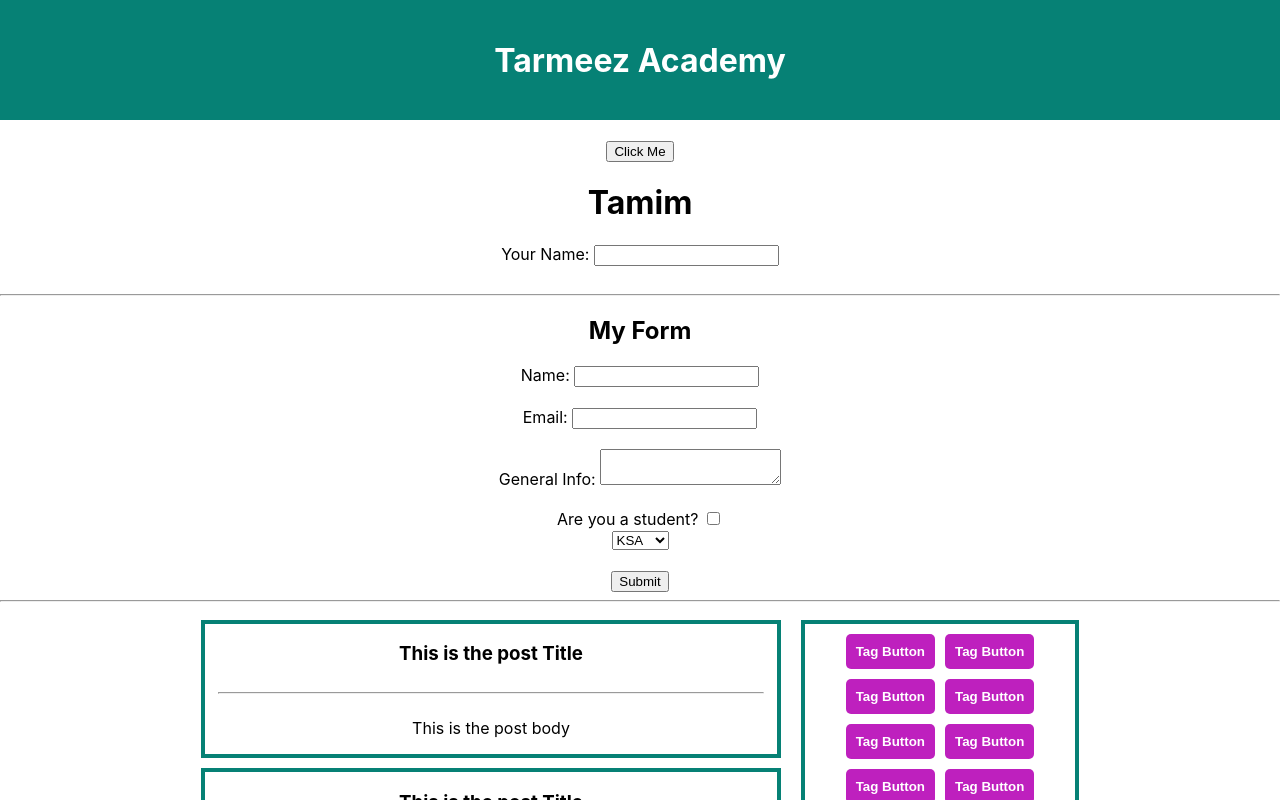
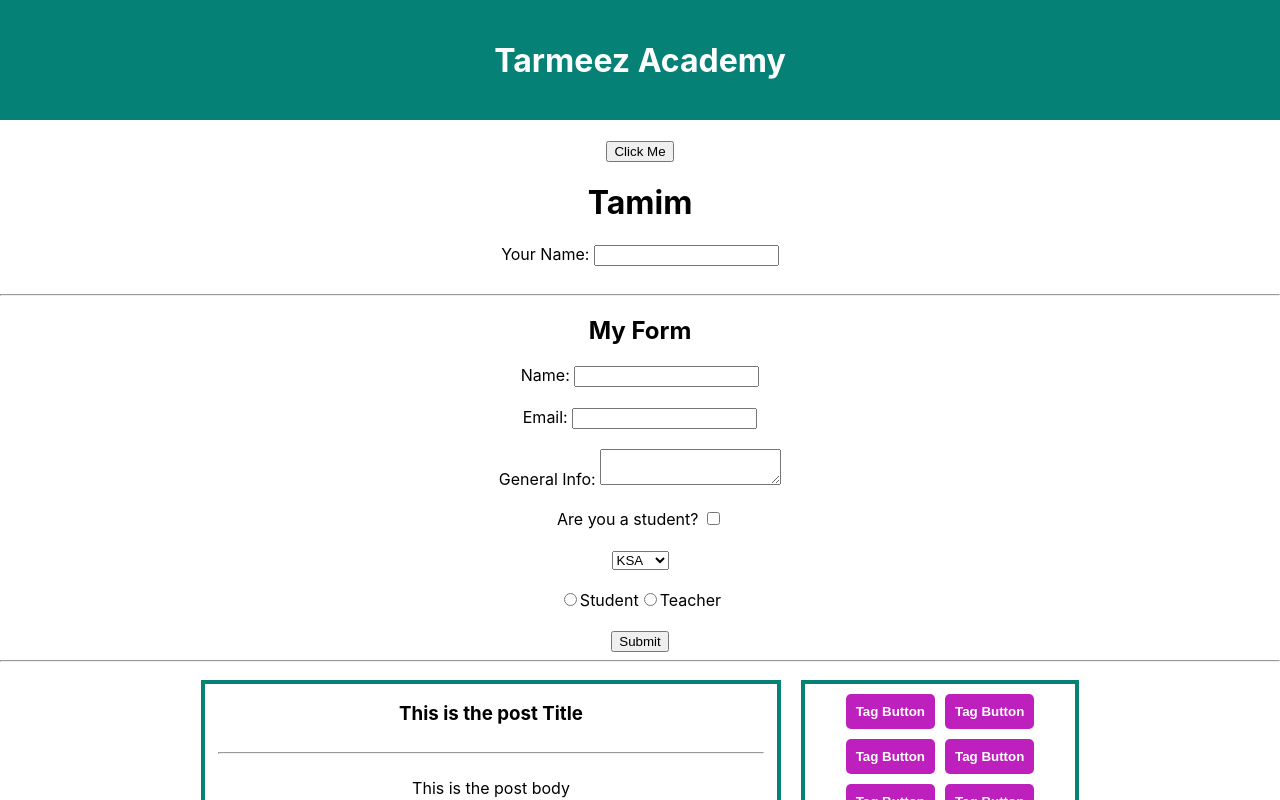
Before and after one commit to Isaladwy/react-revision, a React (Create React App) app: page / in a window 1280 px wide. Shown: the top 800 px of the page. Built offline with nearby package versions, Linux system fonts and the light colour scheme.

Commit message:
feat(MyForm): add radio buttons for user type selection
Add radio buttons to allow users to select their type (Student or Teacher) in the form. This enhances the form's functionality by capturing additional user information.

```diff
--- a/src/components/MyForm.jsx
+++ b/src/components/MyForm.jsx
@@ -62,14 +62,25 @@ function MyForm() {
         }}
       />
       <br />
-      <select value={formData.country} onChange={e=>{
-        setFormData({...formData, country: e.target.value });
-      }}>
+      <br />
+      <select
+        value={formData.country}
+        onChange={(e) => {
+          setFormData({ ...formData, country: e.target.value });
+        }}
+      >
         <option>KSA</option>
         <option>Egypt</option>
         <option>Qatar</option>
       </select>
       <br />
+      <br />
+      <div>
+        <input type="radio" />
+        Student
+        <input type="radio" />
+        Teacher
+      </div>
       <br />
       <button>Submit</button>
       <hr />
```
